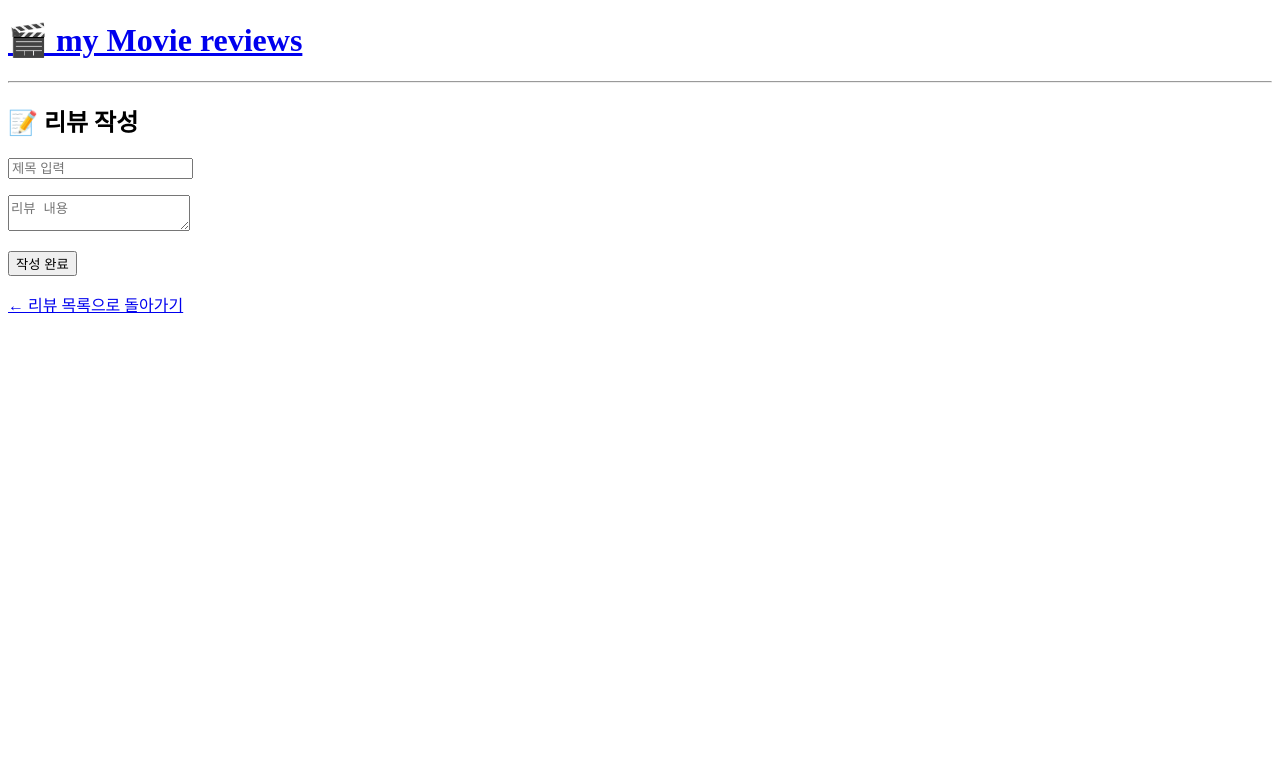
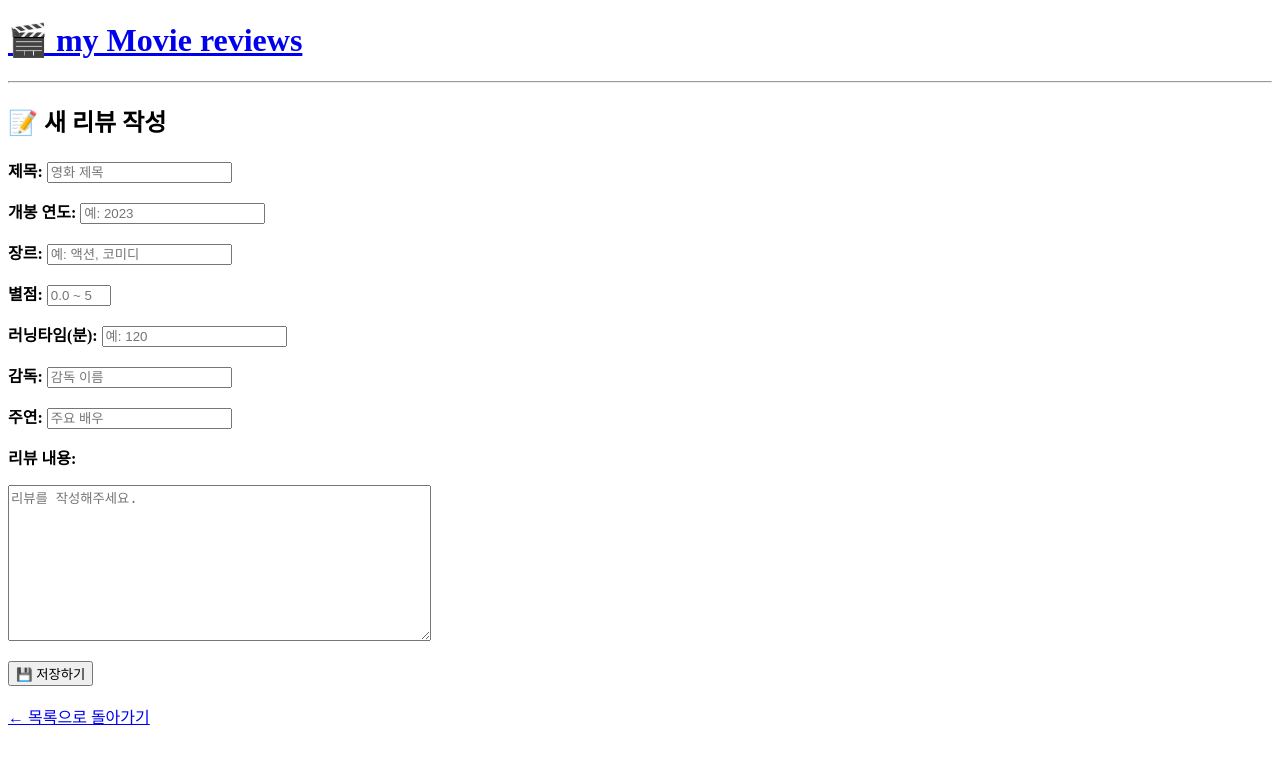
Before and after one commit to Pirogramming-23/Kim-Hayun, a Django app: page /reviews/create/ in a window 1280 px wide. Shown: the top 764 px of the page. Run offline with Django 5.2, Linux system fonts and the light colour scheme.

Commit message:
[feat] review_detail

```diff
--- a/myMovieReviews/movie_reviews_project/reviews/templates/review_create.html
+++ b/myMovieReviews/movie_reviews_project/reviews/templates/review_create.html
@@ -1,12 +1,22 @@
 {% extends "base.html" %}
 
 {% block content %}
-  <h2>📝 리뷰 작성</h2>
-  <form method="post">
+  <h2>📝 새 리뷰 작성</h2>
+  <form method="post" action="{% url 'review_create' %}">
     {% csrf_token %}
-    <p><input type="text" name="title" placeholder="제목 입력"></p>
-    <p><textarea name="review" placeholder="리뷰 내용"></textarea></p>
-    <p><button type="submit">작성 완료</button></p>
+
+    <p><strong>제목:</strong> <input type="text" name="title" placeholder="영화 제목" required></p>
+    <p><strong>개봉 연도:</strong> <input type="number" name="year" placeholder="예: 2023"></p>
+    <p><strong>장르:</strong> <input type="text" name="genre" placeholder="예: 액션, 코미디"></p>
+    <p><strong>별점:</strong> <input type="number" name="stars" step="0.5" min="0" max="5" placeholder="0.0 ~ 5.0"></p>
+    <p><strong>러닝타임(분):</strong> <input type="number" name="runtime" placeholder="예: 120"></p>
+    <p><strong>감독:</strong> <input type="text" name="director" placeholder="감독 이름"></p>
+    <p><strong>주연:</strong> <input type="text" name="actors" placeholder="주요 배우"></p>
+    <p><strong>리뷰 내용:</strong></p>
+    <p><textarea name="review" rows="10" cols="50" placeholder="리뷰를 작성해주세요."></textarea></p>
+
+    <button type="submit">💾 저장하기</button>
   </form>
-  <a href="{% url 'review_list' %}">← 리뷰 목록으로 돌아가기</a>
+  <br>
+  <a href="{% url 'review_list' %}">← 목록으로 돌아가기</a>
 {% endblock %}
--- a/myMovieReviews/movie_reviews_project/reviews/urls.py
+++ b/myMovieReviews/movie_reviews_project/reviews/urls.py
@@ -5,4 +5,5 @@ from reviews.views import *
 urlpatterns = [
     path('', review_list, name='review_list'),
     path('create/', review_create, name='review_create'),
+    path('<int:pk>',review_detail, name='review_detail'),
 ]
--- a/myMovieReviews/movie_reviews_project/reviews/views.py
+++ b/myMovieReviews/movie_reviews_project/reviews/views.py
@@ -1,4 +1,4 @@
-from django.shortcuts import render,redirect
+from django.shortcuts import render,redirect, get_object_or_404
 from .models import Movie
 
 # Create your views here.
@@ -9,10 +9,35 @@ def review_list(request):
 
   return render(request,"review_list.html",context)
 
+def review_detail(request, pk):
+    # 404 발생 추가함
+    movie = get_object_or_404(Movie, pk=pk)
+    context = {
+        "movie": movie,
+    }
+    return render(request, "review_detail.html", context)
 def review_create(request):
     if request.method == 'POST':
         title = request.POST.get('title')
+        year = request.POST.get('year')
+        genre = request.POST.get('genre')
+        stars = request.POST.get('stars')
+        runtime = request.POST.get('runtime')
         review = request.POST.get('review')
+        director = request.POST.get('director')
+        actors = request.POST.get('actors')
+
+        Movie.objects.create(
+            title=title,
+            year=year,
+            genre=genre,
+            stars=stars,
+            runtime=runtime,
+            review=review,
+            director=director,
+            actors=actors,
+        )
+
         return redirect('review_list')
 
     return render(request, "review_create.html")
```
Also changed, not shown: myMovieReviews/movie_reviews_project/reviews/templates/review_detail.html (added, +28 -0 lines).
